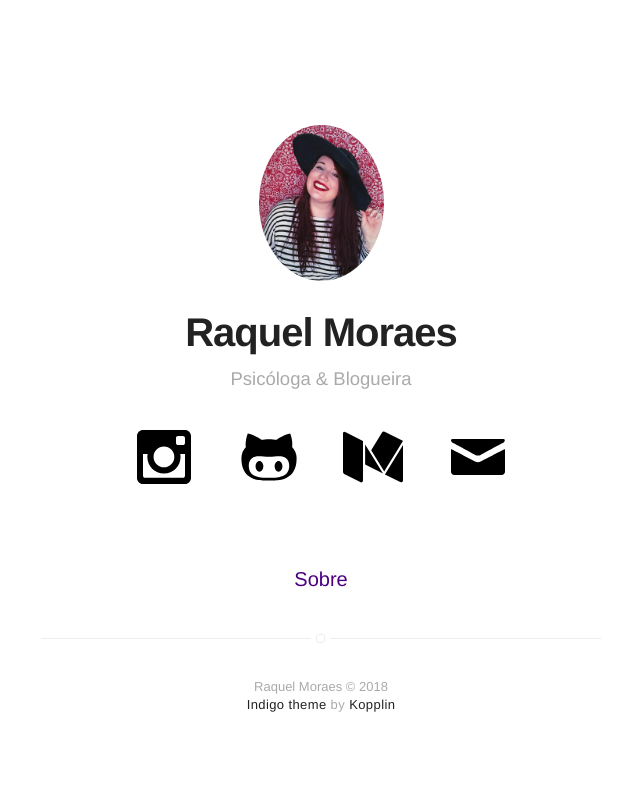
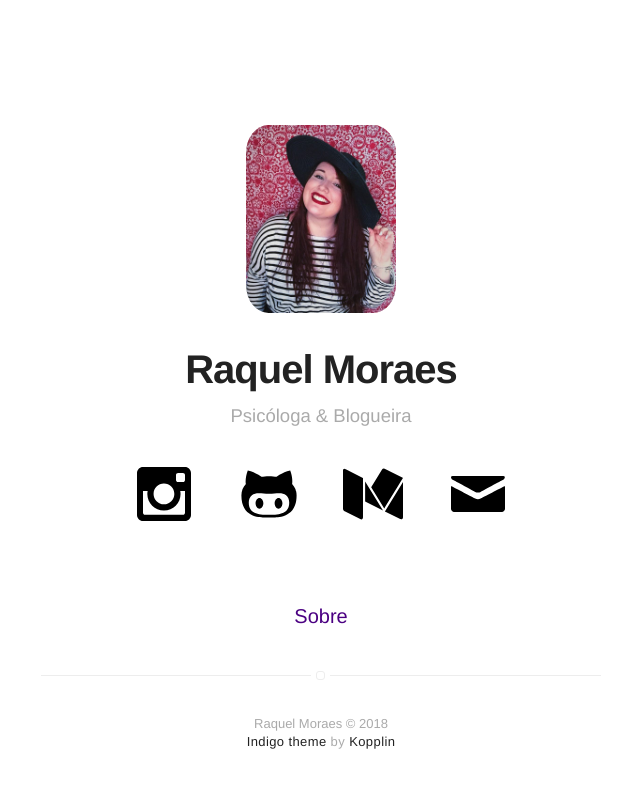
Before and after one commit to Gawiga/kelmoraes, a Jekyll site: the page built from index.html, in a window 1280 px wide. Shown: the top 788 px of the page, without its empty margins (319-959 px from the left). Built offline with Jekyll 4.4.1, drawn with Linux system fonts in a browser that asks for light colours.

Commit message:
adjustment on favicon and about page

```diff
--- a/_includes/favicon.html
+++ b/_includes/favicon.html
@@ -1,4 +1,4 @@
-<link rel="apple-touch-icon-precomposed" sizes="57x57" href="{{ site.url }}/assets/images/favicon/apple-touch-icon-57x57.png" />
+<!-- <link rel="apple-touch-icon-precomposed" sizes="57x57" href="{{ site.url }}/assets/images/favicon/apple-touch-icon-57x57.png" />
 <link rel="apple-touch-icon-precomposed" sizes="114x114" href="{{ site.url }}/assets/images/favicon/apple-touch-icon-114x114.png" />
 <link rel="apple-touch-icon-precomposed" sizes="72x72" href="{{ site.url }}/assets/images/favicon/apple-touch-icon-72x72.png" />
 <link rel="apple-touch-icon-precomposed" sizes="144x144" href="{{ site.url }}/assets/images/favicon/apple-touch-icon-144x144.png" />
@@ -9,6 +9,7 @@
 <link rel="icon" type="image/png" href="{{ site.url }}/assets/images/favicon/favicon-196x196.png" sizes="196x196" />
 <link rel="icon" type="image/png" href="{{ site.url }}/assets/images/favicon/favicon-96x96.png" sizes="96x96" />
 <link rel="icon" type="image/png" href="{{ site.url }}/assets/images/favicon/favicon-32x32.png" sizes="32x32" />
+
 <link rel="icon" type="image/png" href="{{ site.url }}/assets/images/favicon/favicon-16x16.png" sizes="16x16" />
 <link rel="icon" type="image/png" href="{{ site.url }}/assets/images/favicon/favicon-128.png" sizes="128x128" />
 <meta name="application-name" content="&nbsp;"/>
@@ -17,4 +18,5 @@
 <meta name="msapplication-square70x70logo" content="mstile-70x70.png" />
 <meta name="msapplication-square150x150logo" content="mstile-150x150.png" />
 <meta name="msapplication-wide310x150logo" content="mstile-310x150.png" />
-<meta name="msapplication-square310x310logo" content="mstile-310x310.png" />
+<meta name="msapplication-square310x310logo" content="mstile-310x310.png" /> -->
+<link rel="icon" type="image/png" href="{{ site.url }}/assets/images/favicon/favicon.ico" sizes="16x16" />
--- a/_includes/header.html
+++ b/_includes/header.html
@@ -2,7 +2,9 @@
    or page.title == "Blog"
    or page.title == "Projects"
    or page.title == "Tags"
-%}{% assign showHeader = true %}{% endif %}
+%}
+{% assign showHeader = true %}
+{% endif %}
 
 {% if showHeader == true %}
     <header class="header-home {% if site.animation %}animated{% endif %}">
--- a/_sass/components/header.sass
+++ b/_sass/components/header.sass
@@ -6,9 +6,9 @@
     z-index: 99
 
     > .link > .selfie
-        width: 125px
-        margin-bottom: 25px
-        border-radius: 100%
+        width: 150px
+        margin-bottom: 30px
+        border-radius: 15%
         transition: all .2s
         box-shadow: 0
         opacity: 1
```
Also changed, not shown: about.md (+3 -1 lines).
